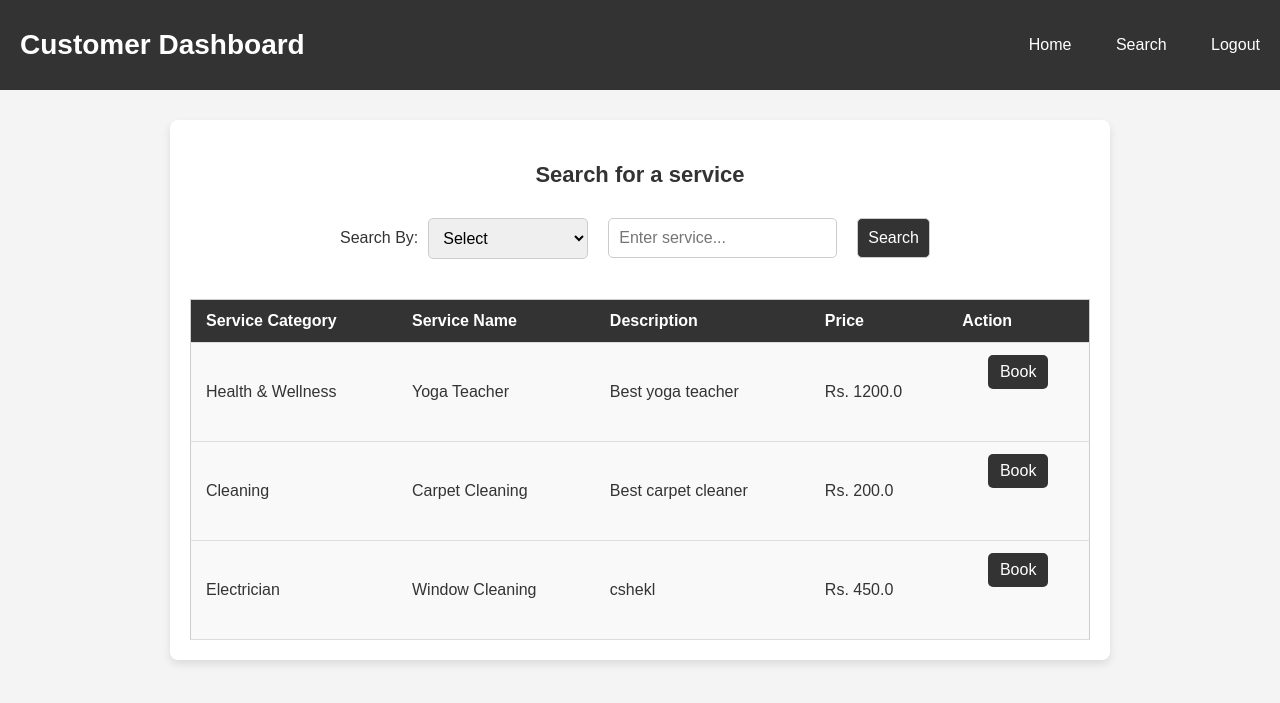
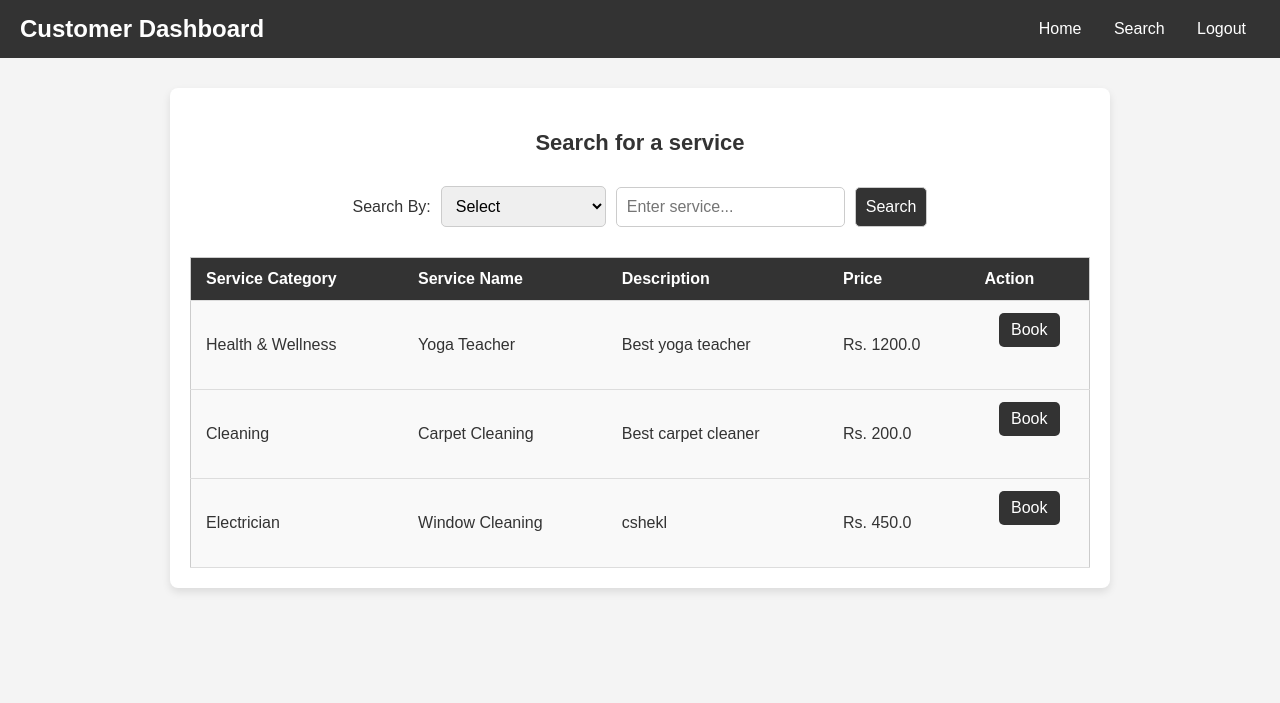
Before and after one commit to 22f3002587/household-services-v1, a Flask app: page /customer_search in a window 1280 px wide. Shown: the top 703 px of the page. Run offline with Flask 3, Linux system fonts and the light colour scheme.

Commit message:
customer search ui improvement

```diff
--- a/templates/customer_search.html
+++ b/templates/customer_search.html
@@ -17,24 +17,26 @@
         .navbar {
             background-color: #333;
             color: white;
-            padding: 10px 0;
+            padding: 10px 20px;
             display: flex;
             justify-content: space-between;
             align-items: center;
+            flex-wrap: wrap;
         }
 
         .navbar h1 {
-            font-size: 28px;
-            margin-left: 20px;
-            font-weight: bold;
+            font-size: 24px;
+            margin: 5px 0;
         }
 
         .navbar a {
             font-size: 16px;
-            padding: 10px 20px;
+            padding: 8px 12px;
             text-decoration: none;
             color: white;
             transition: background 0.3s;
+            margin: 2px;
+            display: inline-block;
         }
 
         .navbar a:hover {
@@ -59,21 +61,24 @@
 
         form {
             display: flex;
+            flex-wrap: wrap;
             justify-content: center;
             align-items: center;
-            margin-bottom: 40px;
+            gap: 10px;
+            margin-bottom: 30px;
         }
 
-        select, input[type="text"], button {
+        select,
+        input[type="text"],
+        button {
             padding: 10px;
-            margin: 0 10px;
             border: 1px solid #ccc;
             border-radius: 5px;
             font-size: 16px;
         }
 
         select {
-            width: 160px;
+            min-width: 160px;
         }
 
         button {
```
Also changed, not shown: other parts of templates/customer_search.html (+74 -7 lines).
